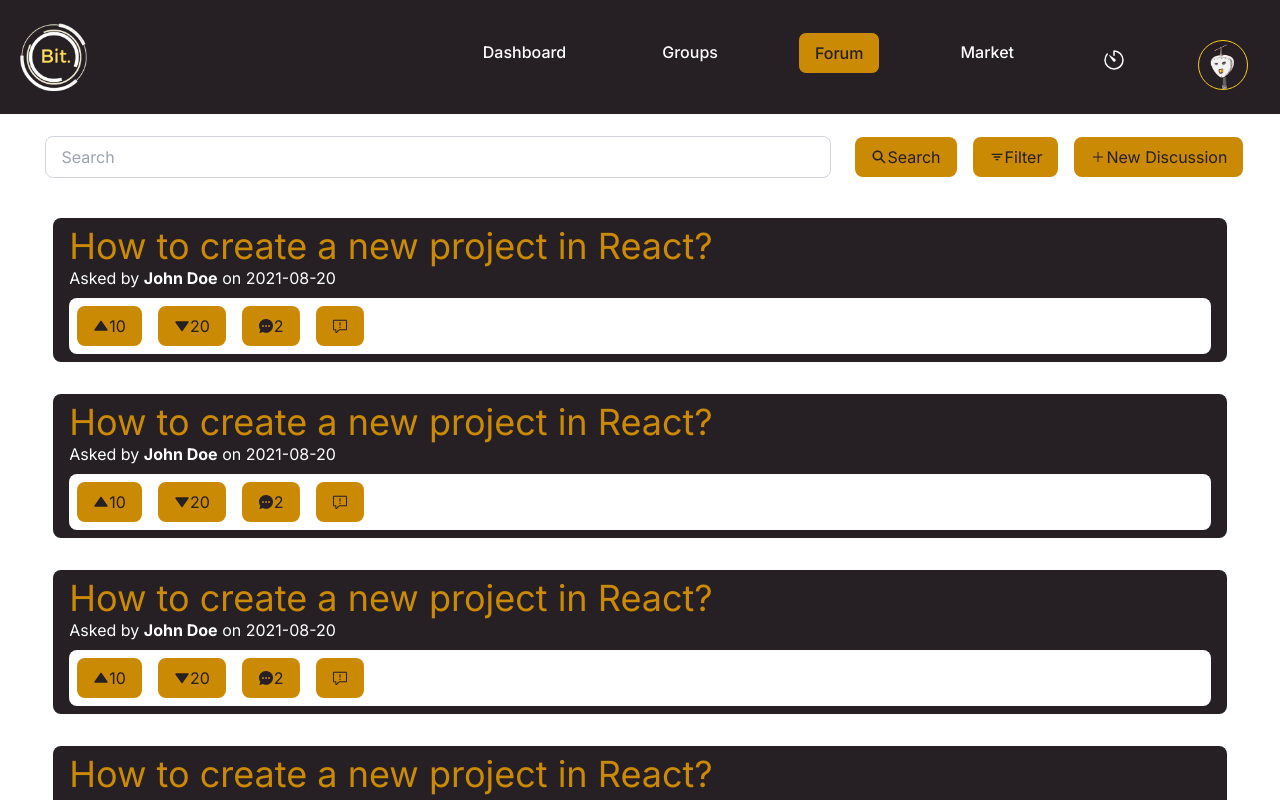
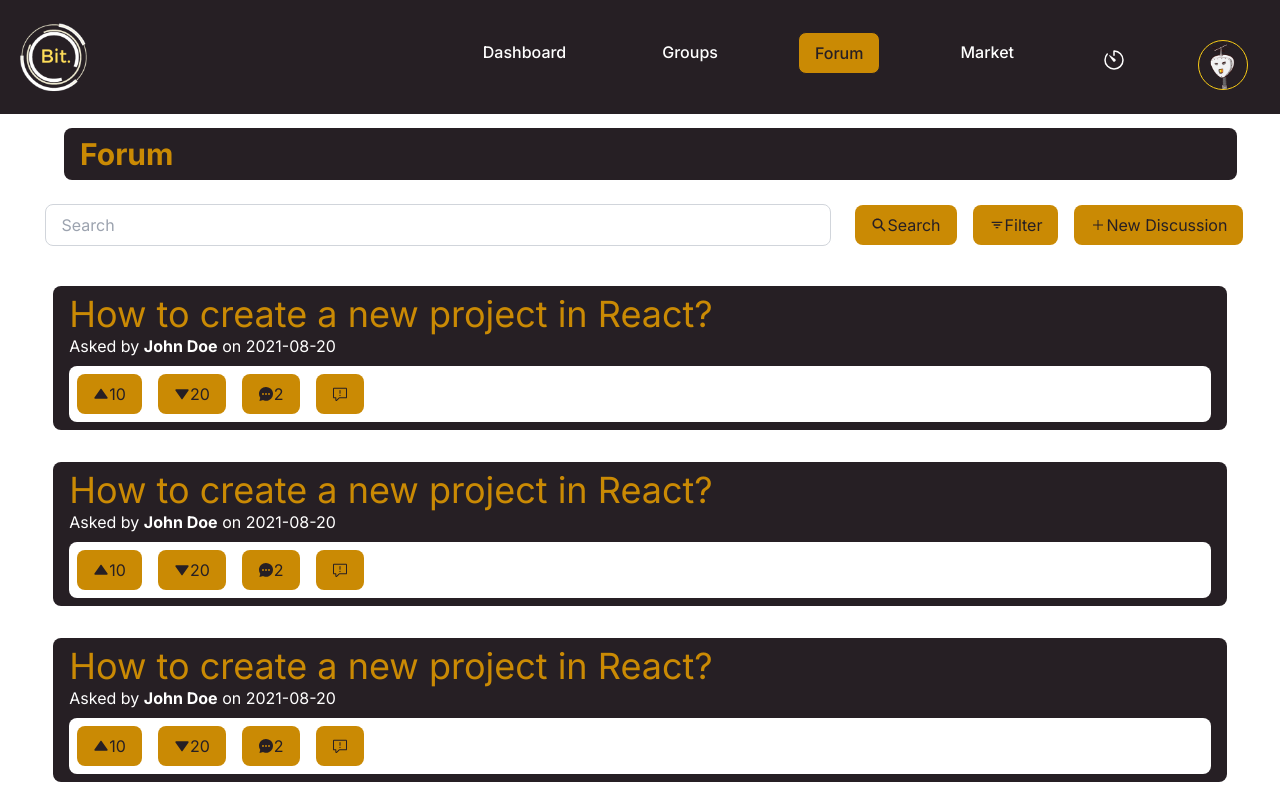
Before and after one commit to mirzaazwad/bit-NaN, a Next.js app in the folder client/: page /forum in a window 1280 px wide. Shown: the top 800 px of the page. Built offline with nearby package versions, Linux system fonts and the light colour scheme.

Commit message:
Forum UI Update #3

```diff
--- a/client/app/forum/[id]/components/ForumSubHeader.tsx
+++ b/client/app/forum/[id]/components/ForumSubHeader.tsx
@@ -5,18 +5,27 @@ import { useState } from "react";
 import { BiFilter } from "react-icons/bi";
 import { FaArrowLeft } from "react-icons/fa";
 import FilterModal from "../../components/FilterModal";
+import { useRouter, useSearchParams } from "next/navigation";
 
 
 const ForumSubHeader = () => {
     const [showFilterModal, setShowFilterModal] = useState(false);
+    const searchParams = useSearchParams();
+    const router = useRouter();
+
     return (
-        <div className="w-full flex md:flex-row flex-col justify-center items-center px-4 py-2">
-            <button className={forumButton} onClick={()=>{}}><FaArrowLeft className="me-2"/></button>
-            <SearchBar/>
-            <button className={forumButton} onClick={()=>setShowFilterModal(true)}><BiFilter className="me-2"/>Filter</button>
-            <FilterModal show={showFilterModal} setShow={setShowFilterModal}/>
+        <div className="w-full flex flex-col">
+            <div className="w-full flex xl:ms-16 lg:ms-8">
+                <button className={forumButton} onClick={() => router.push("/forum")}><FaArrowLeft /></button>
+                <h1 className="text-3xl font-bold text-left bg-bitBrown rounded-lg text-yellow-600 px-8 py-2" style={{width:"89.5%"}}>{searchParams.get("question")}</h1>
+            </div>
+            <div className="w-full flex md:flex-row flex-col justify-center items-center px-4 py-2">
+                <SearchBar />
+                <button className={forumButton} onClick={() => setShowFilterModal(true)}><BiFilter className="me-2" />Filter</button>
+                <FilterModal show={showFilterModal} setShow={setShowFilterModal} />
+            </div>
         </div>
-     );
+    );
 }
 
 export default ForumSubHeader;
--- a/client/app/forum/components/Forum.tsx
+++ b/client/app/forum/components/Forum.tsx
@@ -4,7 +4,7 @@ import ForumHeader from "./ForumHeader";
 
 const Forum = () => {
     return (
-        <div className="flex flex-col pt-16">
+        <div className="flex flex-col">
         <ForumHeader />
         <ForumBody />
       </div>
--- a/client/app/forum/components/ForumCard.tsx
+++ b/client/app/forum/components/ForumCard.tsx
@@ -12,6 +12,9 @@ import ForumComment from "./ForumComment";
 import { IComments } from "@/app/utils/templates/comments";
 import { GoReport } from "react-icons/go";
 import { Tooltip, Whisper } from "rsuite";
+import { useRouter } from "next/navigation";
+import Link from "next/link";
+import ForumLink from "./ForumLink";
 
 
 
@@ -19,13 +22,14 @@ import { Tooltip, Whisper } from "rsuite";
 interface IForumCardProps {
     question: IQuestion;
     children?: React.ReactNode;
-    addComment: (id:string,comment: IComments) => void;
-    isSubForum:boolean;
+    addComment: (id: string, comment: IComments) => void;
+    isSubForum: boolean;
 }
 
-const ForumCard = ({ question, children,addComment,isSubForum }: IForumCardProps) => {
+const ForumCard = ({ question, children, addComment, isSubForum }: IForumCardProps) => {
     const [showComments, setShowComments] = useState(false);
-    const { upvote, downvote, upvotes, downvotes } = useVotes(question.upvotes, question.downvotes, question.id, false, true,isSubForum);
+    const { upvote, downvote, upvotes, downvotes } = useVotes(question.upvotes, question.downvotes, question.id, false, true, isSubForum);
+    const router = useRouter();
 
     const toggleComments = () => {
         setShowComments(!showComments);
@@ -33,10 +37,12 @@ const ForumCard = ({ question, children,addComment,isSubForum }: IForumCardProps
 
     return (
         <Card className="w-11/12 m-4 bg-bitBrown rounded-lg px-4 py-2" onMouseLeave={() => setShowComments(false)}>
-            <Card.Header>
-                <Card.Title className="text-yellow-600 text-4xl">{question.question}</Card.Title>
-                <Card.Subtitle className="mb-2 text-white">Asked by <span className="font-bold">{question.author}</span> on {question.date}</Card.Subtitle>
-            </Card.Header>
+            <ForumLink isSubForum={isSubForum} question={question}>
+                <Card.Header>
+                    <Card.Title className="text-yellow-600 text-4xl">{question.question}</Card.Title>
+                    <Card.Subtitle className="mb-2 text-white">Asked by <span className="font-bold">{question.author}</span> on {question.date}</Card.Subtitle>
+                </Card.Header>
+            </ForumLink>
             <Card.Body className="w-full flex flex-col justify-start bg-white rounded-lg">
                 {children && (<div className="w-full m-6">
                     {children}
@@ -46,7 +52,7 @@ const ForumCard = ({ question, children,addComment,isSubForum }: IForumCardProps
                     <button className={forumButton} onClick={() => downvote()}><BiSolidDownArrow />{downvotes}</button>
                     <button className={forumButton} onClick={() => toggleComments()}><IonIcon icon={chatbubbleEllipsesSharp} />{question.comments.length}</button>
                     <Whisper trigger="hover" placement="topEnd" controlId={`control-id-button`} speaker={<Tooltip>Report this Response</Tooltip>}>
-                    <button className={forumButton} onClick={() => {}}><GoReport/></button>
+                        <button className={forumButton} onClick={() => { }}><GoReport /></button>
                     </Whisper>
                 </div>
             </Card.Body>
@@ -56,10 +62,10 @@ const ForumCard = ({ question, children,addComment,isSubForum }: IForumCardProps
                 </div>
                 {
                     question.comments.map((comment, index) => (
-                        <ForumCommentCard comment={comment} key={index} isSubForum={isSubForum}/>
+                        <ForumCommentCard comment={comment} key={index} isSubForum={isSubForum} />
                     ))
                 }
-                <ForumComment addComment={addComment} id={String(question.comments.length)} post_id={question.id}/>
+                <ForumComment addComment={addComment} id={String(question.comments.length)} post_id={question.id} />
             </Card.Footer>)}
         </Card>
     );
--- a/client/app/forum/components/ForumHeader.tsx
+++ b/client/app/forum/components/ForumHeader.tsx
@@ -14,7 +14,6 @@ const ForumHeader = () => {
     return (
         <div className="flex w-full md:flex-row flex-col justify-center items-center px-4 py-2">
             <SearchBar/>
-
             <button className={forumButton} onClick={()=>setShowFilterModal(true)}><BiFilter/> Filter</button>
             <button className={forumButton} onClick={()=>setShowNewChatModal(true)}><IonIcon icon={addSharp}></IonIcon> New Discussion</button>
             <ForumModal show={showNewChatModal} setShow={setShowNewChatModal}/>
--- /dev/null
+++ b/client/app/forum/components/ForumLink.tsx
@@ -0,0 +1,29 @@
+import Link from "next/link";
+import { IQuestion } from "../hooks/useQuestion";
+
+interface ILinkProps {
+    children: React.ReactNode;
+    isSubForum:boolean;
+    question:IQuestion;
+}
+
+const ForumLink = ({children,isSubForum,question}:ILinkProps) => {
+
+    if(!isSubForum){
+        return (
+            <Link href={{pathname:`/forum/${question.id}`,query:{
+                question:question.question,
+            }}}>
+            {children}
+            </Link>
+        );
+    }
+
+    return (
+        <div className="w-full flex flex-col justify-start">
+            {children}
+        </div>
+     );
+}
+
+export default ForumLink;
--- a/client/app/forum/page.tsx
+++ b/client/app/forum/page.tsx
@@ -4,7 +4,10 @@ import Forum from "./components/Forum";
 
 const ForumPage = () => {
   return (
-        <div className="pt-12">
+        <div className="pt-32">
+           <div className="w-full">
+                <h1 className="w-11/12 text-3xl font-bold text-left ms-16 bg-bitBrown rounded-lg text-yellow-600 px-4 py-2">Forum</h1>
+           </div>
             <Forum/>
         </div>
   );
```
